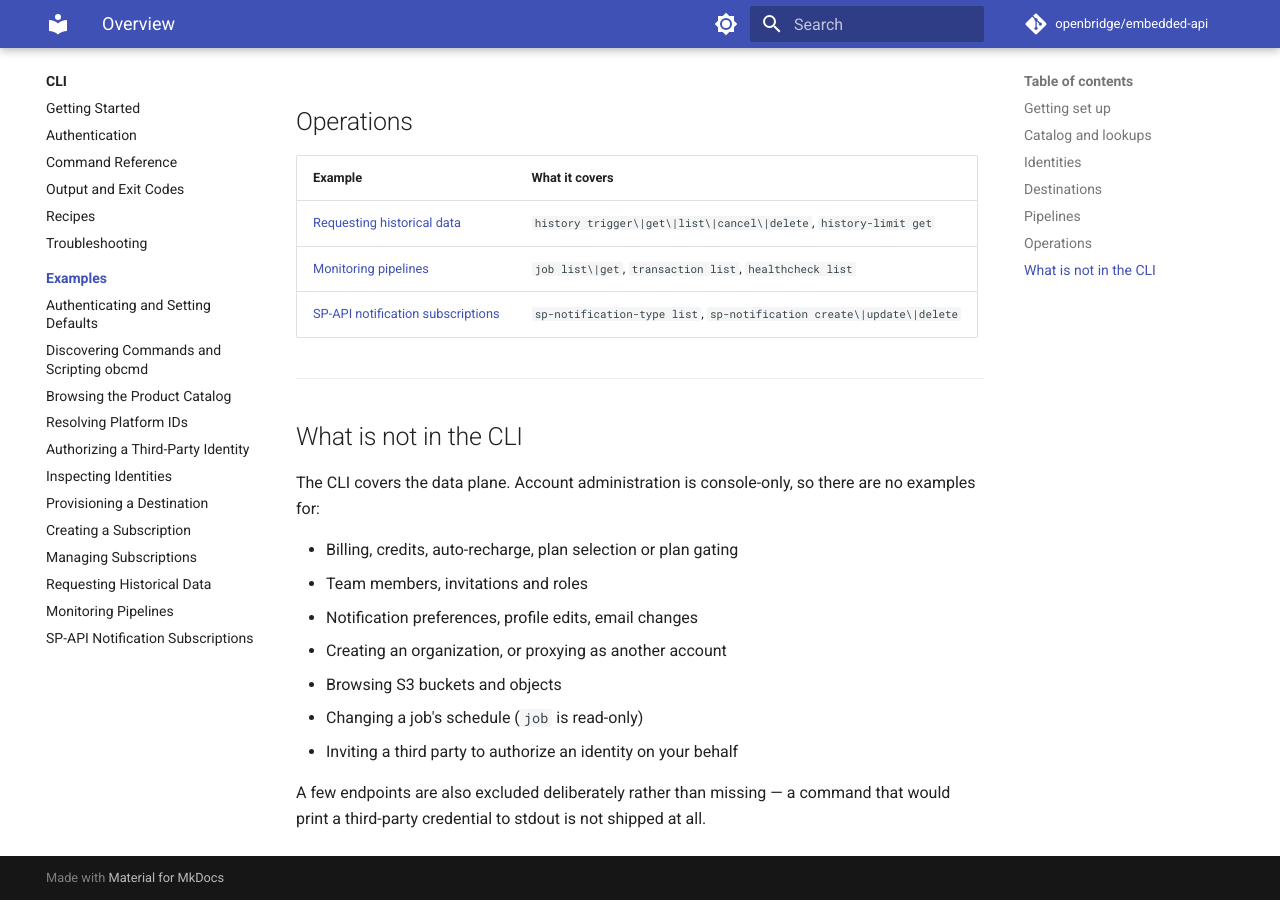
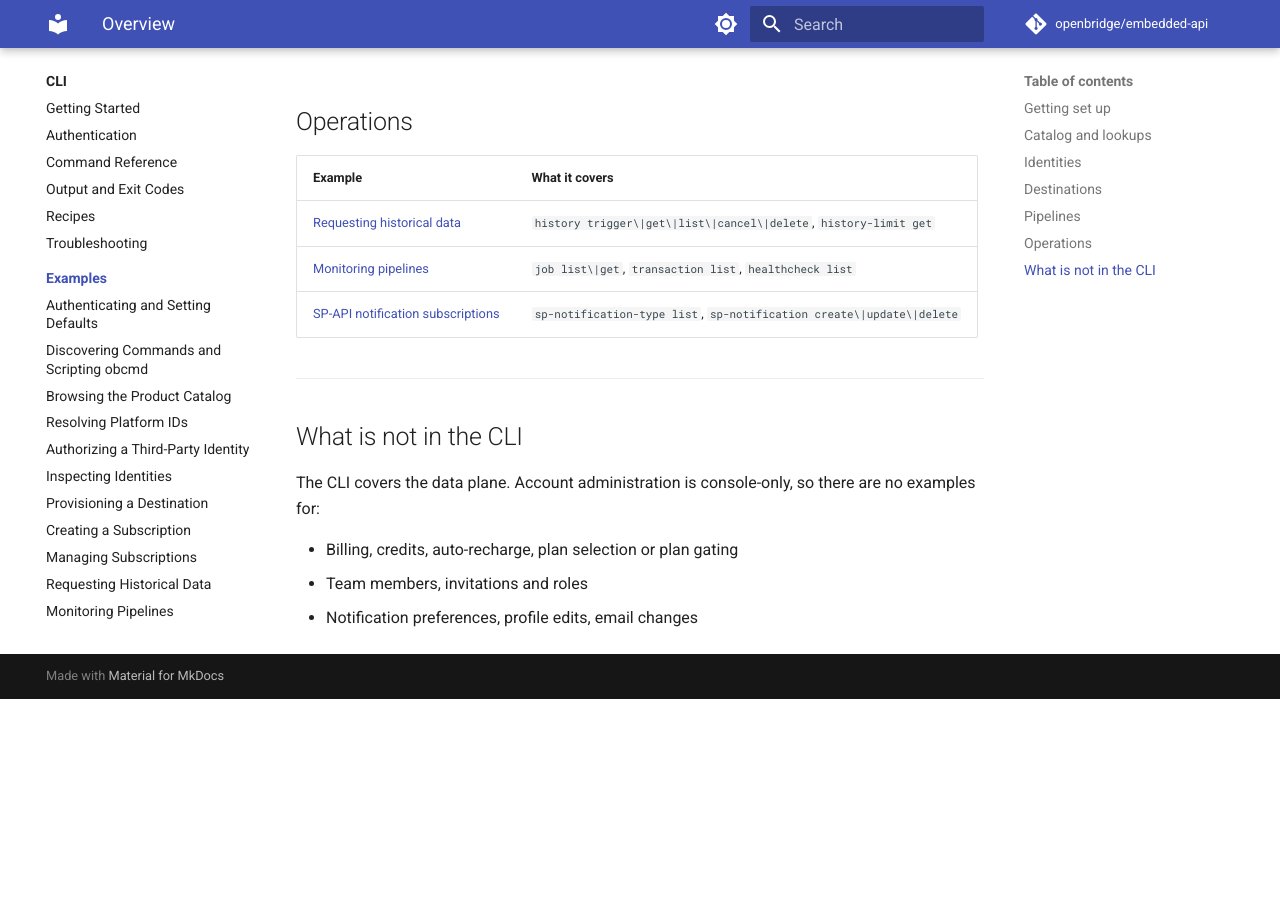
Before and after one commit to openbridge/embedded-api, an MkDocs documentation site: the page built from docs/embed-cli/examples/README.md, in a window 1280 px wide and 900 px high, scrolled down 1708 px. Built offline with MkDocs 1.6.1 and Material for MkDocs 9.7.7, drawn with Linux system fonts in a browser that asks for light colours; comment, search, counter and statistics services are not loaded; after the commit the page ends 2407 px from its top, so only the background shows below that.

Commit message:
docs: trim CLI examples exclusion list

```diff
--- a/docs/embed-cli/examples/README.md
+++ b/docs/embed-cli/examples/README.md
@@ -61,10 +61,3 @@ there are no examples for:
 - Billing, credits, auto-recharge, plan selection or plan gating
 - Team members, invitations and roles
 - Notification preferences, profile edits, email changes
-- Creating an organization, or proxying as another account
-- Browsing S3 buckets and objects
-- Changing a job's schedule (`job` is read-only)
-- Inviting a third party to authorize an identity on your behalf
-
-A few endpoints are also excluded deliberately rather than missing — a command
-that would print a third-party credential to stdout is not shipped at all.
```
